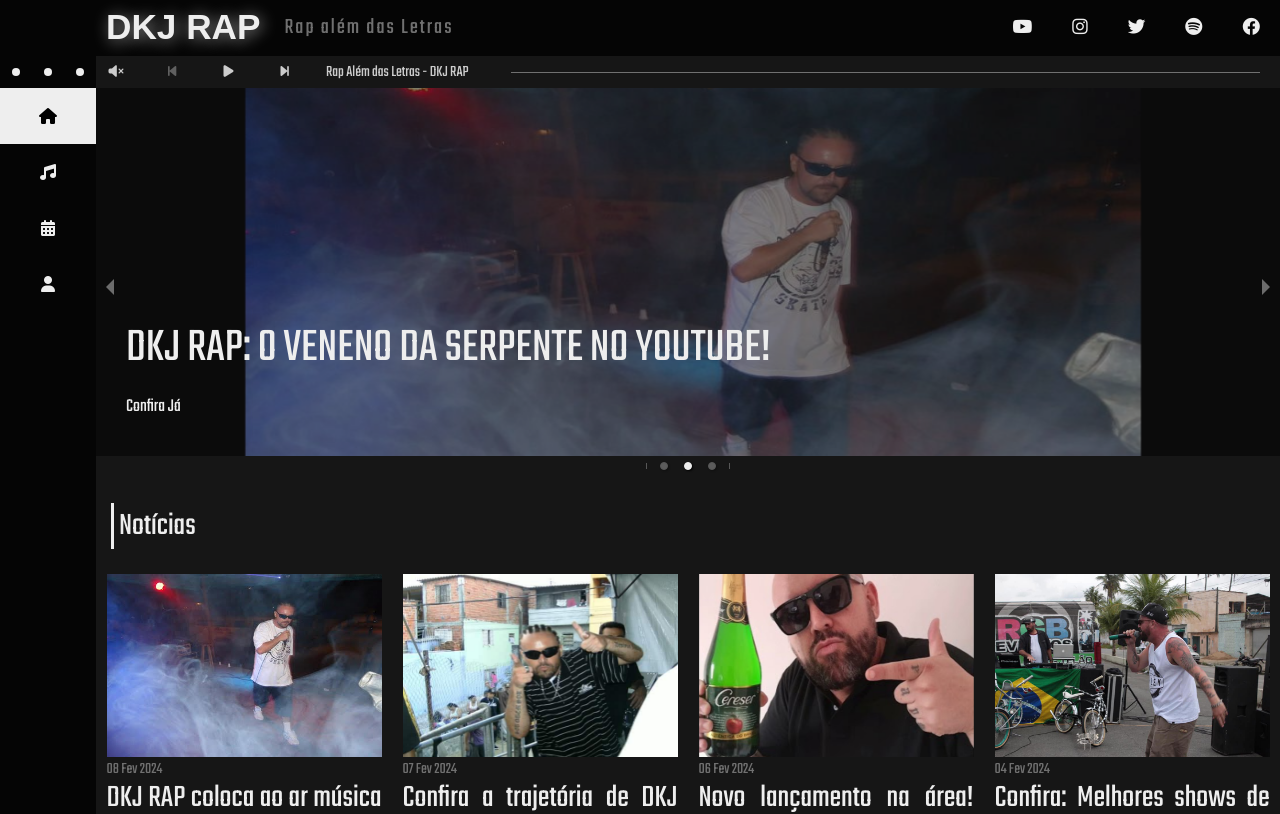
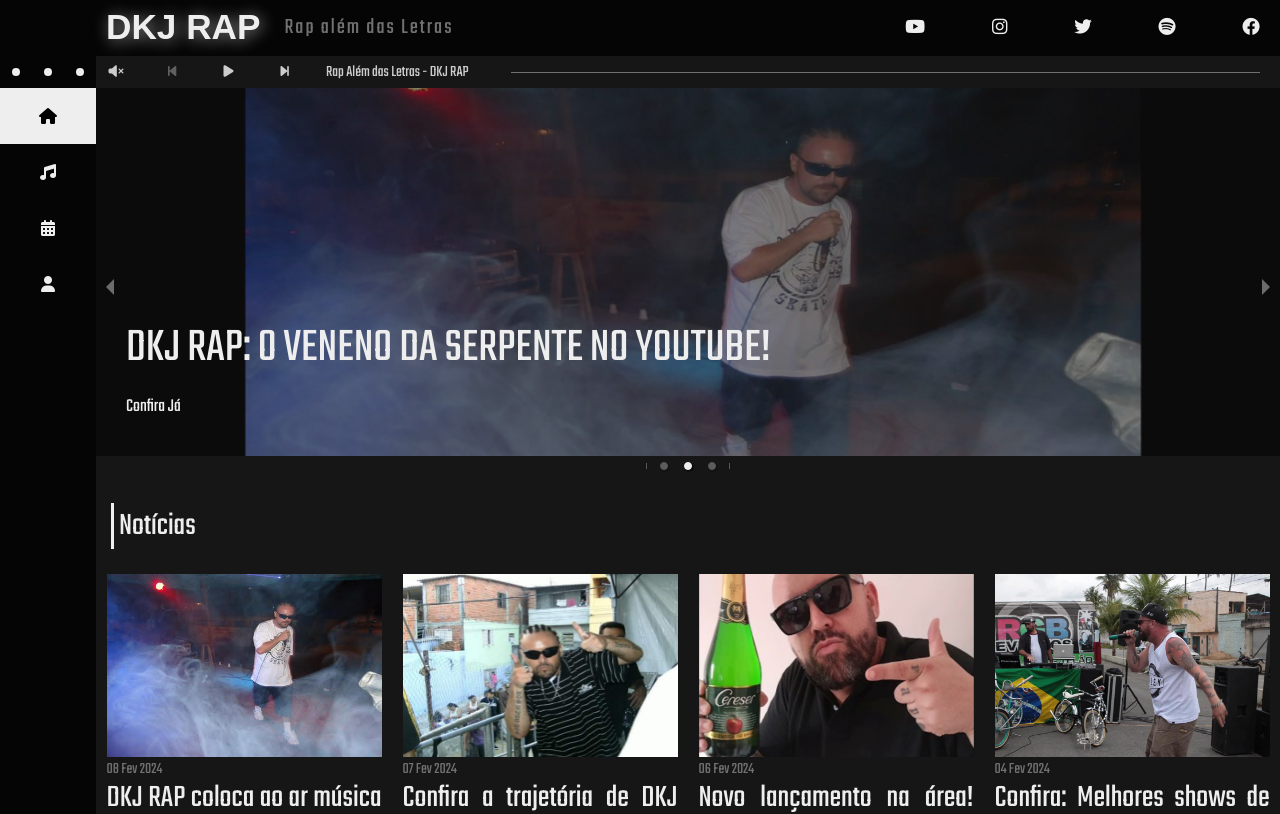
Before and after one commit to TerryKrom/dkjrap, a React (Vite) app in the folder hiphop-website/: page / in a window 1280 px wide. Shown: the top 814 px of the page. Built offline with nearby package versions, Linux system fonts and the light colour scheme; a web font is replaced by a local one.

Commit message:
bugs fixed

```diff
--- a/hiphop-website/src/components/header.css
+++ b/hiphop-website/src/components/header.css
@@ -6,6 +6,13 @@
     align-items: center;
     background-color: var(--header-color);
 }
+
+.flex {
+    position: relative;
+    flex: 1;
+    display: block;
+}
+
 
 header div {
     height: 100%;
@@ -16,6 +23,7 @@
     justify-content: flex-start;
     align-items: center;
     /* border: 1px solid var(--primary-font-color); */
+    flex: 2;
 }
 
 .logo h3 {
@@ -66,7 +74,7 @@
     transition: 0.1s linear;
 }
 
-header .social-links a{
+header .social-links a {
     margin: 0px 20px;
 }
 
@@ -93,9 +101,15 @@
     right: 20px;
 }
 
-@media (width < 450px){
-    .burger{
-        position: fixed !important;
+@media (width < 400px) {
+    .flex {
+        margin-right: 20px;
+    }
+}
+
+@media (width < 450px) {
+    .flex {
+        flex: 0;
     }
 }
 
--- a/hiphop-website/src/components/header.jsx
+++ b/hiphop-website/src/components/header.jsx
@@ -40,6 +40,8 @@
                     <h3>Rap além das Letras</h3>
                 </div>
                 <div className="separator"></div>
+                <div className="flex">
+
                 <SocialLinks/>
                 <div
                     className={`burger ${isOpen ? 'm-open' : ' '}`} onClick={handleBurguer}>
@@ -47,6 +49,8 @@
                     <div className="burguer-line"></div>
                     <div className="burguer-line"></div>
                 </div>
+                </div>
+
             </header>
             <div className="subheader">
                 <SongPlayer />
```
